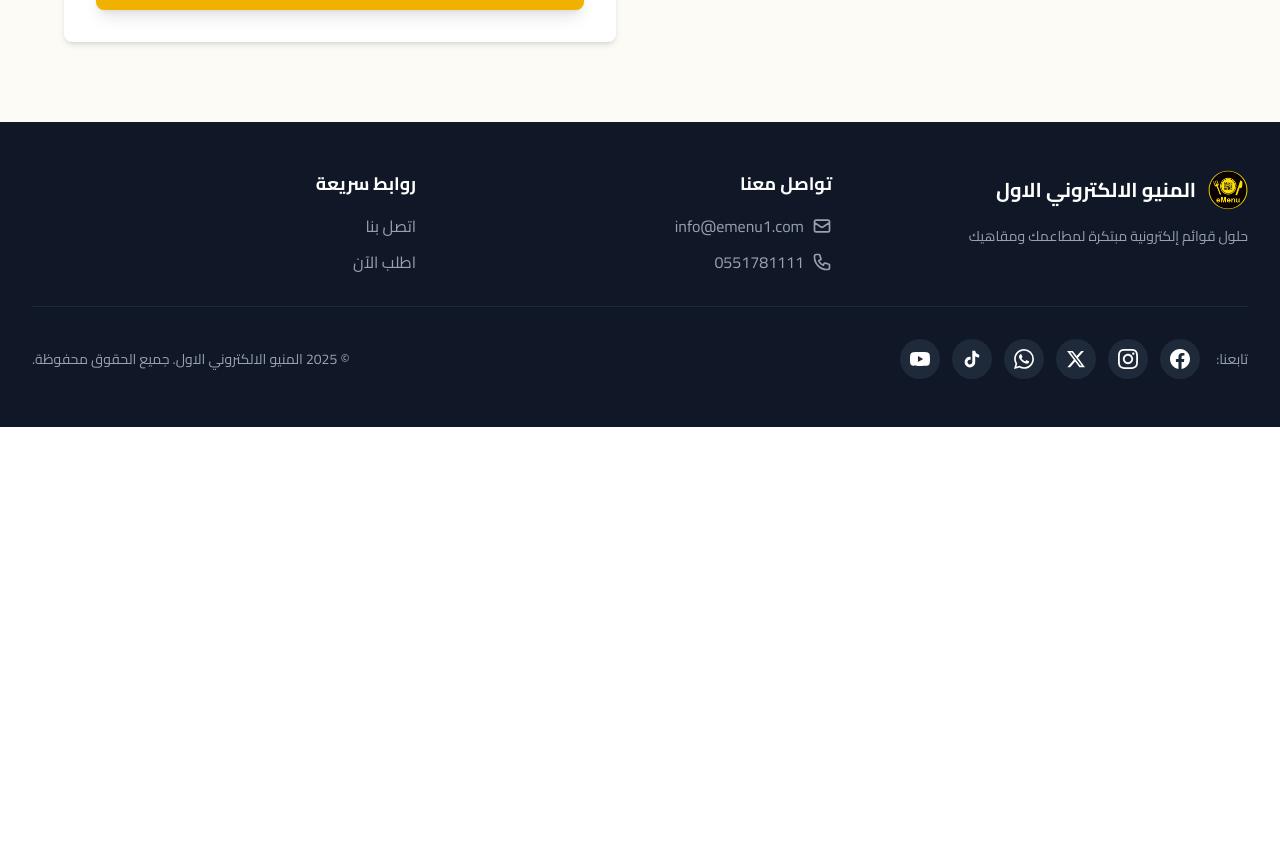
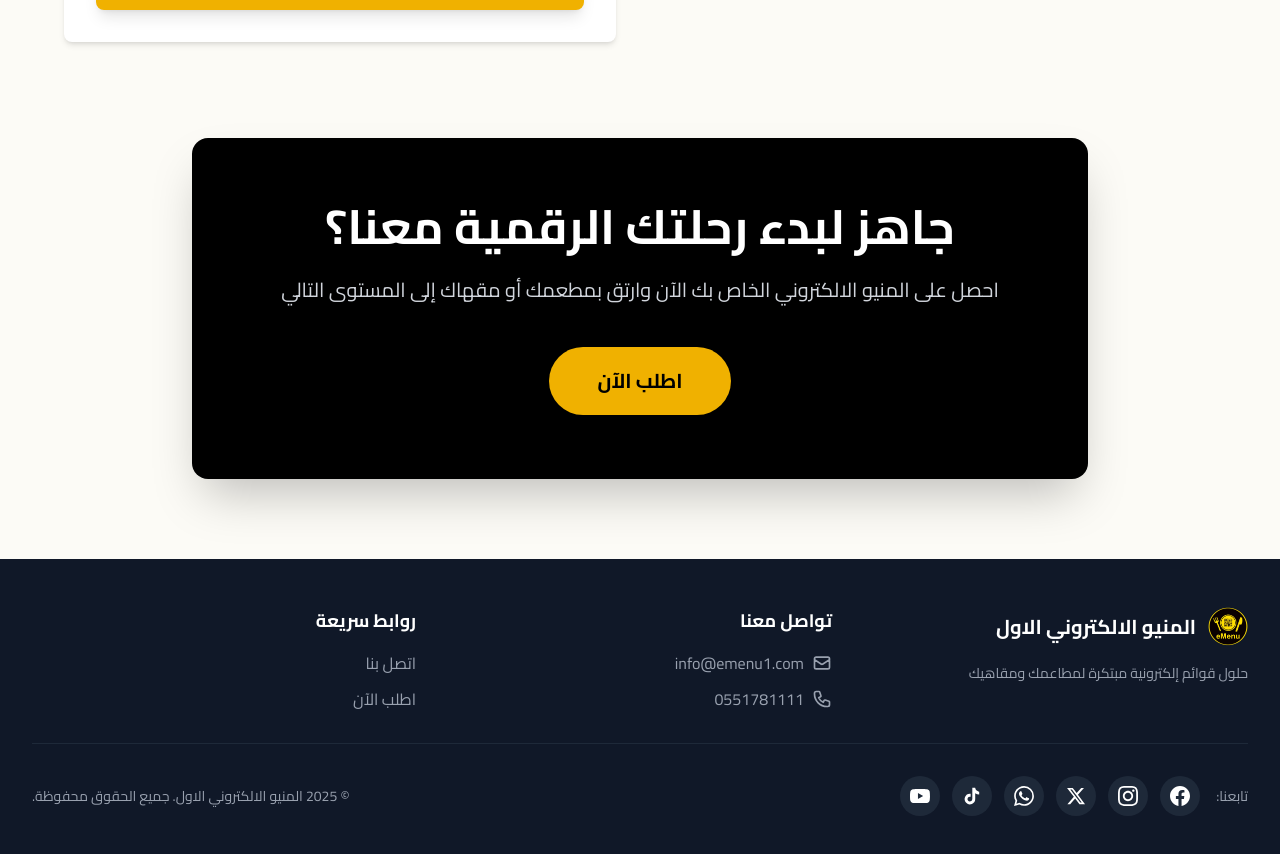
Before and after one commit to Abrajsa/emenu1, a Next.js app: page /contact in a window 1280 px wide. Shown: the part 920-1774 px from the top of the page. Before the commit the page ends 1347 px from the top, so only its background shows below. Built offline with nearby package versions, Linux system fonts and the light colour scheme.

Commit message:
تحديث

```diff
--- a/app/contact/page.tsx
+++ b/app/contact/page.tsx
@@ -279,6 +279,38 @@ function ContactContent() {
               </form>
             </div>
           </div>
+
+          {/* CTA Section */}
+          <div className="mt-16 sm:mt-20 lg:mt-24 max-w-4xl mx-auto">
+            <div className="bg-black rounded-2xl p-8 sm:p-12 lg:p-16 text-center shadow-2xl">
+              <h2
+                className={`text-3xl sm:text-4xl md:text-5xl font-bold text-white mb-4 sm:mb-6 ${
+                  isRTL ? 'font-arabic' : ''
+                }`}
+              >
+                {lang === 'ar'
+                  ? 'جاهز لبدء رحلتك الرقمية معنا؟'
+                  : 'Ready to Start Your Digital Journey with Us?'}
+              </h2>
+              <p
+                className={`text-lg sm:text-xl text-gray-300 mb-8 sm:mb-10 leading-relaxed ${
+                  isRTL ? 'font-arabic' : ''
+                }`}
+              >
+                {lang === 'ar'
+                  ? 'احصل على المنيو الالكتروني الخاص بك الآن وارتق بمطعمك أو مقهاك إلى المستوى التالي'
+                  : 'Get your electronic menu now and elevate your restaurant or café to the next level'}
+              </p>
+              <a
+                href="https://new-mall.com/onBOBnV"
+                target="_blank"
+                rel="noopener noreferrer"
+                className="inline-block px-8 sm:px-12 py-4 sm:py-5 bg-yellow-500 text-black text-lg sm:text-xl font-bold rounded-full shadow-2xl hover:bg-yellow-400 transform hover:scale-105 transition-all duration-300"
+              >
+                {lang === 'ar' ? 'اطلب الآن' : 'Order Now'}
+              </a>
+            </div>
+          </div>
         </div>
       </main>
 
```
